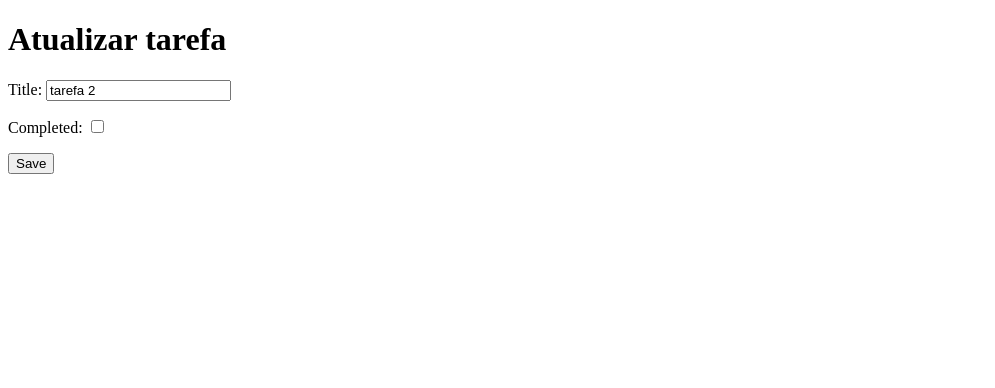
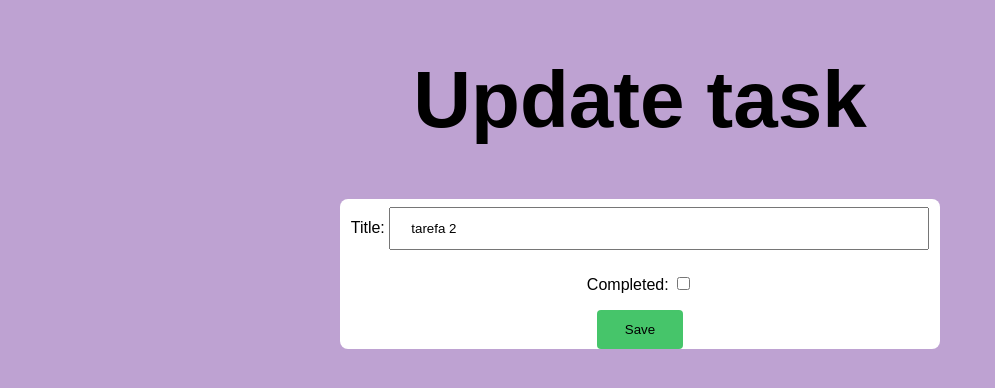
Before and after one commit to FiLpoix/to-do-list, a Django app: page /update/2/ in a window 1280 px wide. Shown: the top 388 px of the page, without its empty margins (0-995 px from the left). Run offline with Django 5.2, Linux system fonts and the light colour scheme; data comes from the database, SQL or seed files in the repository; both versions use the stored data as it was after the commit.

Commit message:
Adding css

```diff
--- a/templates/tasks/task_update.html
+++ b/templates/tasks/task_update.html
@@ -3,10 +3,52 @@
 <head>
     <meta charset="UTF-8">
     <meta name="viewport" content="width=device-width, initial-scale=1.0">
-    <title>Atualizar Tarefa</title>
+    <title>Update Task</title>
+    <style>
+         body{
+            font-family:Arial, Helvetica, sans-serif;
+            background-color: rgb(190, 162, 210);
+        }
+
+        h1{
+            text-align: center;
+            font-size: 80px;
+        }
+
+        form{
+            text-align: center;
+            list-style: none;
+            padding: 0;
+            max-width: 600px;
+            margin: 20px auto;
+            background: #fff;
+            border-radius: 8px;
+        }
+
+        button{
+            background: rgb(70, 197, 106);
+            border: none;
+            padding: 12px 28px;
+            text-align: center;
+            display: inline-block;
+            border-radius: 4px;
+            transition-duration: 0.4s;
+        }
+
+        button:hover{
+            background:rgb(43, 161, 77);
+        }
+
+        input[type=text]{
+            width: 90%;
+            padding: 12px 20px;
+            margin: 8px 0;
+            box-sizing: border-box;
+        }
+    </style>
 </head>
 <body>
-    <h1>Atualizar tarefa</h1>
+    <h1>Update task</h1>
 
     <form action="" method="post">
         {% csrf_token %}
```
Also changed, not shown: templates/tasks/task_create.html (+41 -1 lines), templates/tasks/task_delete.html (+38 -0 lines), templates/tasks/task_list.html (+47 -1 lines), db.sqlite3.
